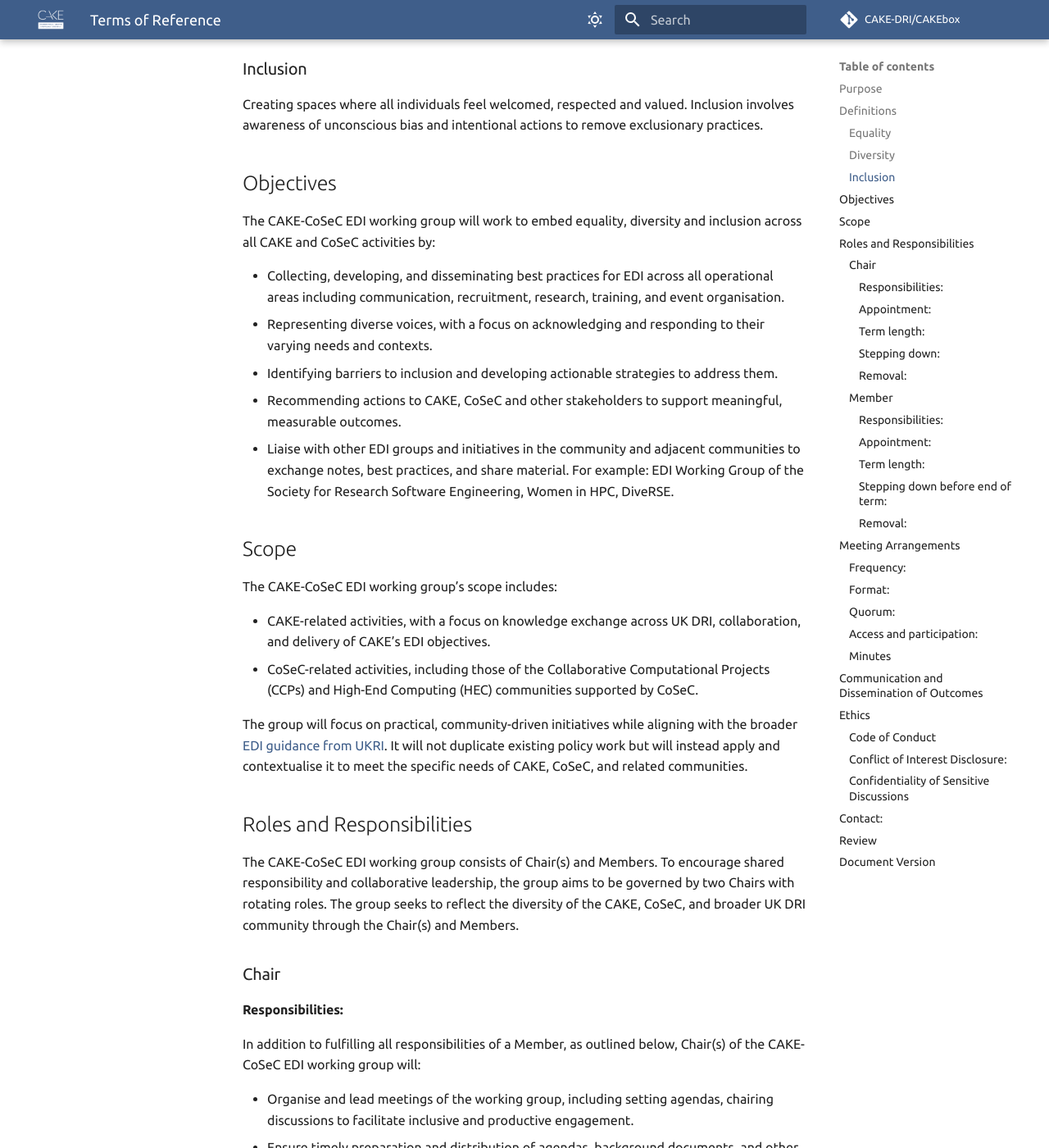
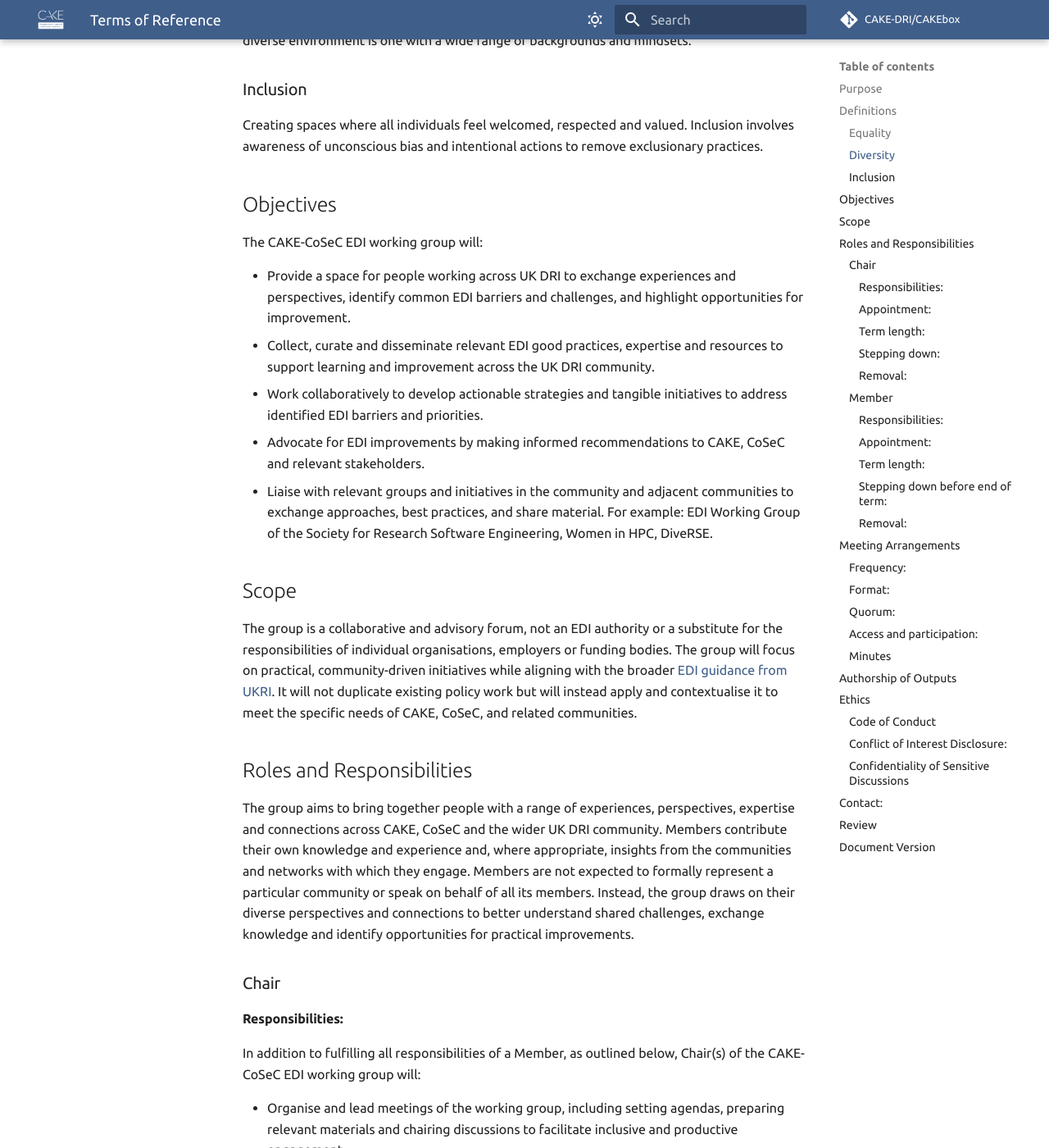
Before and after one commit to CAKE-DRI/CAKEbox, an MkDocs documentation site: the page built from docs/edia/CAKE-CoSeC-EDI-WG/terms-of-reference.md, in a window 1280 px wide and 1400 px high, scrolled down 869 px. Shown: the whole window at 82% size. Built offline with MkDocs 1.6.1 and Material for MkDocs 9.7.7, drawn with Linux system fonts in a browser that asks for light colours; comment, search, counter and statistics services are not loaded; some of the changed text lies outside the part shown.

Commit message:
Adds revised terms of reference for edi working group, following annual review

```diff
--- a/docs/edia/CAKE-CoSeC-EDI-WG/terms-of-reference.md
+++ b/docs/edia/CAKE-CoSeC-EDI-WG/terms-of-reference.md
@@ -6,7 +6,7 @@
 This document outlines the terms of reference for the organisation and delivery of an equality, diversity and inclusion (EDI) working group collaboration between the [Computational Abilities Knowledge Exchange](https://cake-dri.github.io/) (CAKE) and [Computational Science Centre for Research Communities](https://www.cosec.ac.uk/) (CoSeC) projects.
 
 ## Purpose
-To promote and support a culture of EDI across the UK Digital Research Infrastructure (DRI), specifically communities engaging with CoSeC and CAKE activities, by delivering tangible, community-driven actions and offering strategic advice on inclusive practices in communication, recruitment, research, training, and event organisation.
+To support and advance equality, diversity and inclusion (EDI) across the UK Digital Research Infrastructure (DRI) community, particularly communities engaged with CAKE and CoSeC activities. The group brings together people with experience across different communities to share knowledge, identify common challenges and opportunities, connect communities with relevant expertise and resources, and develop practical, community-driven actions.
 
 ## Definitions
 ### Equality
@@ -19,40 +19,34 @@
 Creating spaces where all individuals feel welcomed, respected and valued. Inclusion involves awareness of unconscious bias and intentional actions to remove exclusionary practices.
 
 ## Objectives
-The CAKE-CoSeC EDI working group will work to embed equality, diversity and inclusion across all CAKE and CoSeC activities by:
+The CAKE-CoSeC EDI working group will:
 
-* Collecting, developing, and disseminating best practices for EDI across all operational areas including communication, recruitment, research, training, and event organisation.
-* Representing diverse voices, with a focus on acknowledging and responding to their varying needs and contexts.
-* Identifying barriers to inclusion and developing actionable strategies to address them.
-* Recommending actions to CAKE, CoSeC and other stakeholders to support meaningful, measurable outcomes.
-* Liaise with other EDI groups and initiatives in the community and adjacent communities to exchange notes, best practices, and share material. For example: EDI Working Group of the Society for Research Software Engineering, Women in HPC, DiveRSE.
+* Provide a space for people working across UK DRI to exchange experiences and perspectives, identify common EDI barriers and challenges, and highlight opportunities for improvement.
+* Collect, curate and disseminate relevant EDI good practices, expertise and resources to support learning and improvement across the UK DRI community.
+* Work collaboratively to develop actionable strategies and tangible initiatives to address identified EDI barriers and priorities.
+* Advocate for EDI improvements by making informed recommendations to CAKE, CoSeC and relevant stakeholders.
+* Liaise with relevant groups and initiatives in the community and adjacent communities to exchange approaches, best practices, and share material. For example: EDI Working Group of the Society for Research Software Engineering, Women in HPC, DiveRSE.
 
 ## Scope
-The CAKE-CoSeC EDI working group’s scope includes:
-
-* CAKE-related activities, with a focus on knowledge exchange across UK DRI, collaboration, and delivery of CAKE’s EDI objectives.
-* CoSeC-related activities, including those of the Collaborative Computational Projects (CCPs) and High-End Computing (HEC) communities supported by CoSeC.
-
-The group will focus on practical, community-driven initiatives while aligning with the broader [EDI guidance from UKRI](https://www.ukri.org/manage-your-award/good-research-resource-hub/guidance-for-equality-diversity-and-inclusion/). It will not duplicate existing policy work but will instead apply and contextualise it to meet the specific needs of CAKE, CoSeC, and related communities.
+The group is a collaborative and advisory forum, not an EDI authority or a substitute for the responsibilities of individual organisations, employers or funding bodies. The group will focus on practical, community-driven initiatives while aligning with the broader [EDI guidance from UKRI](https://www.ukri.org/manage-your-award/good-research-resource-hub/guidance-for-equality-diversity-and-inclusion/). It will not duplicate existing policy work but will instead apply and contextualise it to meet the specific needs of CAKE, CoSeC, and related communities.
 
 ## Roles and Responsibilities
-The CAKE-CoSeC EDI working group consists of Chair(s) and Members. To encourage shared responsibility and collaborative leadership, the group aims to be governed by two Chairs with rotating roles. The group seeks to reflect the diversity of the CAKE, CoSeC, and broader UK DRI community through the Chair(s) and Members.
+The group aims to bring together people with a range of experiences, perspectives, expertise and connections across CAKE, CoSeC and the wider UK DRI community. Members contribute their own knowledge and experience and, where appropriate, insights from the communities and networks with which they engage. Members are not expected to formally represent a particular community or speak on behalf of all its members. Instead, the group draws on their diverse perspectives and connections to better understand shared challenges, exchange knowledge and identify opportunities for practical improvements.
 
 ### Chair
 #### Responsibilities:
 In addition to fulfilling all responsibilities of a Member, as outlined below, Chair(s) of the CAKE-CoSeC EDI working group will:
 
-* Organise and lead meetings of the working group, including setting agendas, chairing discussions to facilitate inclusive and productive engagement.
-* Ensure timely preparation and distribution of agendas, background documents, and other relevant materials ahead of meetings.
-* Take or delegate responsibility for minute-taking, and circulate the meeting minutes after each meeting.
-* Act as the primary point of contact for the working group.
-* Oversee the organisation and maintenance of public resources related to the group’s activities.
+* Organise and lead meetings of the working group, including setting agendas, preparing relevant materials and chairing discussions to facilitate inclusive and productive engagement.
+* Represent the group as appropriate and ensure that contact details for the Chair(s) are publicly available.
+* Help the group agree priorities, coordinate activities and progress, with responsibilities shared appropriately among Members.
+* Coordinate the onboarding and offboarding of Members.
 * Be responsible for removing Members who do not comply with the CAKE Code of Conduct.
 
+The Chair(s) may delegate administrative and other responsibilities as appropriate.
+
 #### Appointment:
-* Each Chair must be a Member of the group.
-* New Chair(s) will be elected through a nomination and anonymous voting process. Details of the process, including timelines and voting method, will be shared with all Members in advance of the election.
-* The initial Chair will be responsible for establishing the group, setting regular meetings and inviting Members, before calling for a formal election.
+New Chair(s) will be elected through a nomination and anonymous voting process. The current Chair election process is outlined [here](chair-election-process.md).
 
 #### Term length:
 * Chair(s) will serve a minimum term of one year and a maximum term of three years.
@@ -79,21 +73,17 @@
 #### Responsibilities:
 Members of the CAKE-CoSeC EDI working group will:
 
-* Attend meetings regularly and participate actively in discussions and decision-making.
-* Comply with the CAKE Code of Conduct.
-* Arrive prepared, having reviewed relevant materials and documents in advance.
-* Contribute to the development, review, and dissemination of EDI guidance.
-* Share outcomes and updates from the working group with their own communities and bring back relevant feedback to inform the group’s work.
-* Actively promote inclusive practices within their own communities and areas of influence.
+* Engage in meetings and group activities, contributing their experience and perspectives to help identify common EDI barriers and challenges and highlight opportunities for improvement.
+* Work collaboratively to develop and deliver actions, resources, recommendations and outputs, and help to disseminate these across the UK DRI community.
+* Comply with the CAKE Code of Conduct and contribute to a respectful, inclusive and constructive working environment.
 
 #### Appointment:
 * Individuals may self-nominate by approaching the Chair(s).
-* Key communities engaging with CoSeC and CAKE will be invited to nominate a representative.
+* Key communities engaging with CoSeC and CAKE are invited to nominate a representative. Nomination by a community does not imply that a Member has a formal representative role or a mandate to speak on its behalf.
 * Nominees receive the terms of reference and CAKE Code of Conduct, and must confirm their ability to fulfil the role, including regularly attending meetings.
 
 #### Term length:
-* Members will serve a one-year renewable term.
-* At the end of the term, the term is automatically renewed, subject to their ability to continue to fulfil the role and engage with the group.
+* Members serve a one-year renewable term. Once a year, the Chair(s) will invite Members to confirm whether they wish to continue and are able to contribute to the group's work.
 
 #### Stepping down before end of term:
 * Members may step down at any time by notifying the Chair(s).
@@ -110,10 +100,15 @@
 
 ## Meeting Arrangements
 ### Frequency:
-Meetings are held monthly, with additional ad hoc meetings as required. Regular meetings are currently scheduled for the first Friday of each month at 10am.
+The group will normally meet twice a month:
+
+* All-hands meeting: A meeting for all Members to exchange knowledge, discuss priorities, share updates and agree actions.
+* Mini working group meetings: Smaller, focused meetings to progress specific activities, initiatives or outputs.
+
+Additional ad hoc meetings may be arranged as required.
 
 ### Format:
-Regular monthly meetings are virtual.
+Regular meetings are virtual.
 
 ### Quorum:
 At least 50% of Members must be present for decisions to proceed. In the absence of a consensus, the Chair(s) make the final decision.
@@ -122,10 +117,19 @@
 Meetings are closed to non-Members, unless invited to attend.
 
 ### Minutes
-Minutes will be publicly available, anonymised where appropriate.
 
-## Communication and Dissemination of Outcomes
-The CAKE-CoSeC EDI working group will publish updates, recommendations, and outputs through CAKE and CoSeC's communication channels. Members are also encouraged to share insights and resources within their own communities to promote awareness and uptake of best practices.
+* Meeting minutes will be shared with Members to record key discussions, decisions and agreed actions.
+* Public summaries may be produced and shared to communicate the group's activities, outcomes and learning with the wider community. These summaries will be anonymised and will not attribute comments to individuals without their explicit agreement.
+
+## Authorship of Outputs
+
+Outputs may be developed by the group to support EDI knowledge exchange across UK DRI communities.
+
+Authorship and contributions will be agreed for each output, taking into account the nature of the work and the contributions made. Members may contribute to outputs through drafting, reviewing, sharing expertise, providing community perspectives or supporting dissemination. Contributions will be acknowledged appropriately, and named authorship will reflect substantive contributions to the development of the output.
+
+Outputs may be developed by the group as a whole, by smaller working groups or by individual Members and invited contributors. Where an output is published in the name of the group, the relevant contributors will seek appropriate input and agreement from the group before publication. Group endorsement should be distinguished from the views of individual authors or contributors, and no output should be assumed to represent the views of all Members unless this has been explicitly agreed.
+
+Members are not expected to contribute to every output, and participation in the group does not automatically imply authorship or endorsement.
 
 ## Ethics
 ### Code of Conduct
```
Also changed, not shown: other parts of docs/edia/CAKE-CoSeC-EDI-WG/terms-of-reference.md (+1 -0 lines).
